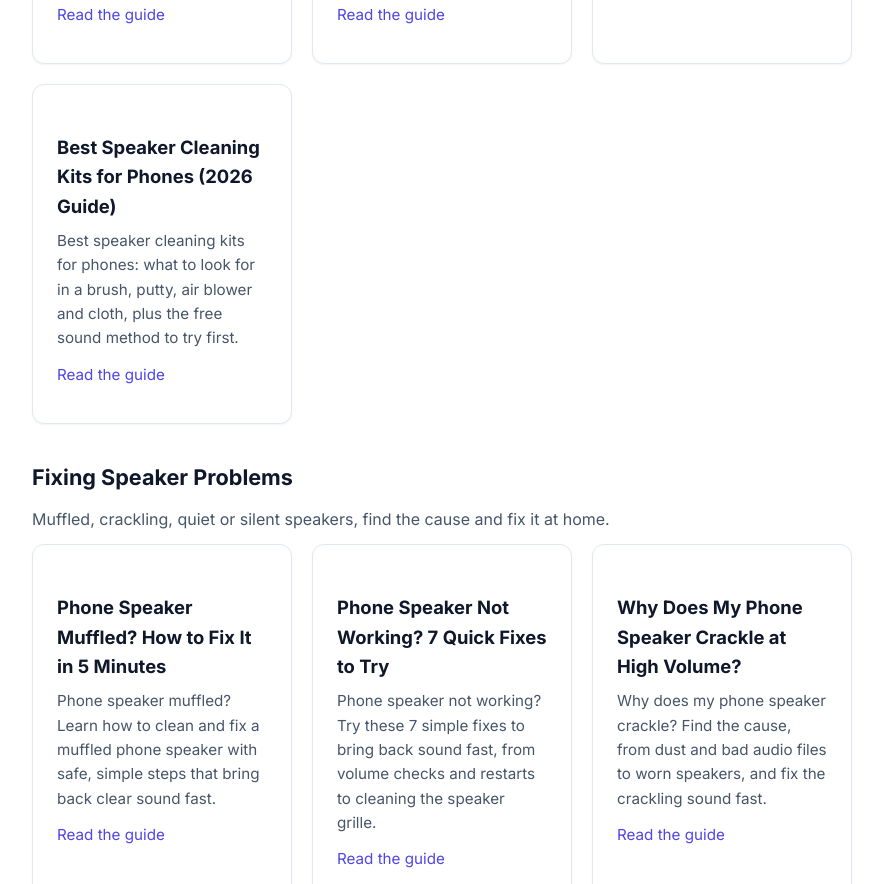
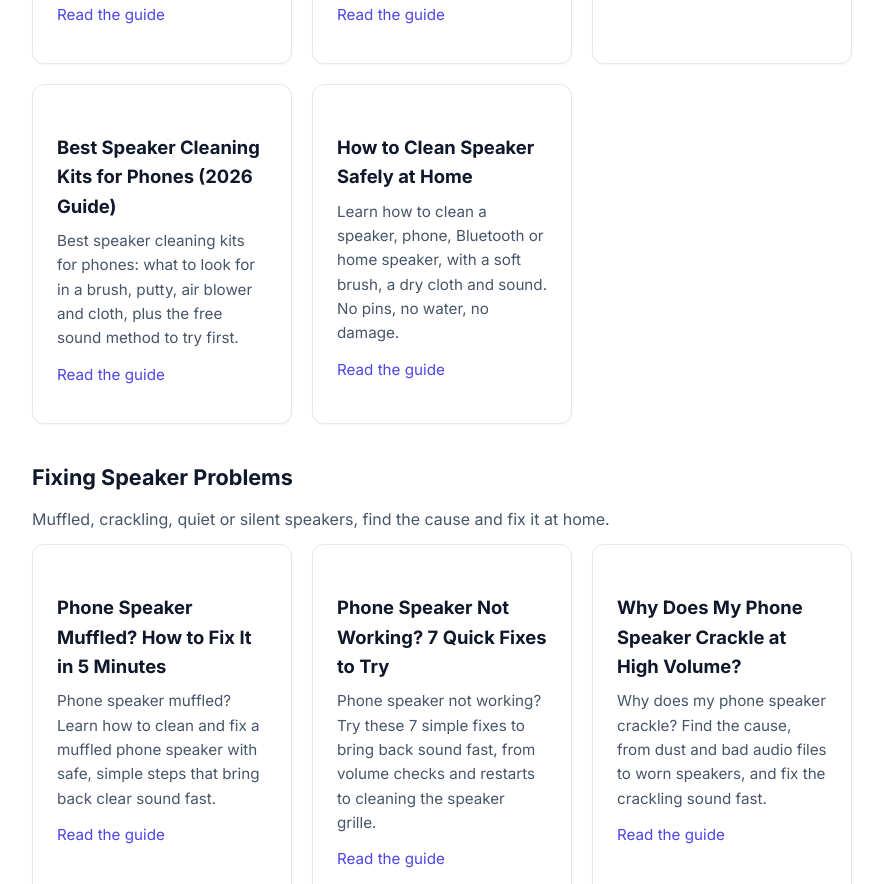
Before and after one commit to trytofixmyspeaker/trytofixmyspeaker.github.io, a plain HTML site: page blog/index.html in a window 1280 px wide. Shown: the part 1210-2094 px from the top of the page, without its empty margins (198-1081 px from the left). Drawn offline with Linux system fonts and the light colour scheme.

Commit message:
Update blog index

```diff
--- a/blog/index.html
+++ b/blog/index.html
@@ -61,6 +61,7 @@
       <div class="card"><h3>How to Clean a Bluetooth Speaker Safely</h3><p>Learn how to clean a Bluetooth speaker safely with a dry cloth, a soft brush, and sound. Simple steps that protect the grille and the sound.</p><p><a href="/blog/how-to-clean-bluetooth-speaker/">Read the guide</a></p></div>
       <div class="card"><h3>How to Clean Phone Speaker Grille Safely</h3><p>Learn how to clean your phone speaker grille safely with a soft brush, a dry cloth, and sound. No pins, no water, no damage to your phone.</p><p><a href="/blog/how-to-clean-phone-speaker-grille/">Read the guide</a></p></div>
       <div class="card"><h3>Best Speaker Cleaning Kits for Phones (2026 Guide)</h3><p>Best speaker cleaning kits for phones: what to look for in a brush, putty, air blower and cloth, plus the free sound method to try first.</p><p><a href="/blog/best-speaker-cleaning-kits-for-phones/">Read the guide</a></p></div>
+      <div class="card"><h3>How to Clean Speaker Safely at Home</h3><p>Learn how to clean a speaker, phone, Bluetooth or home speaker, with a soft brush, a dry cloth and sound. No pins, no water, no damage.</p><p><a href="/blog/how-to-clean-speaker/">Read the guide</a></p></div>
     </div>
 
     <h2>Fixing Speaker Problems</h2>
```
